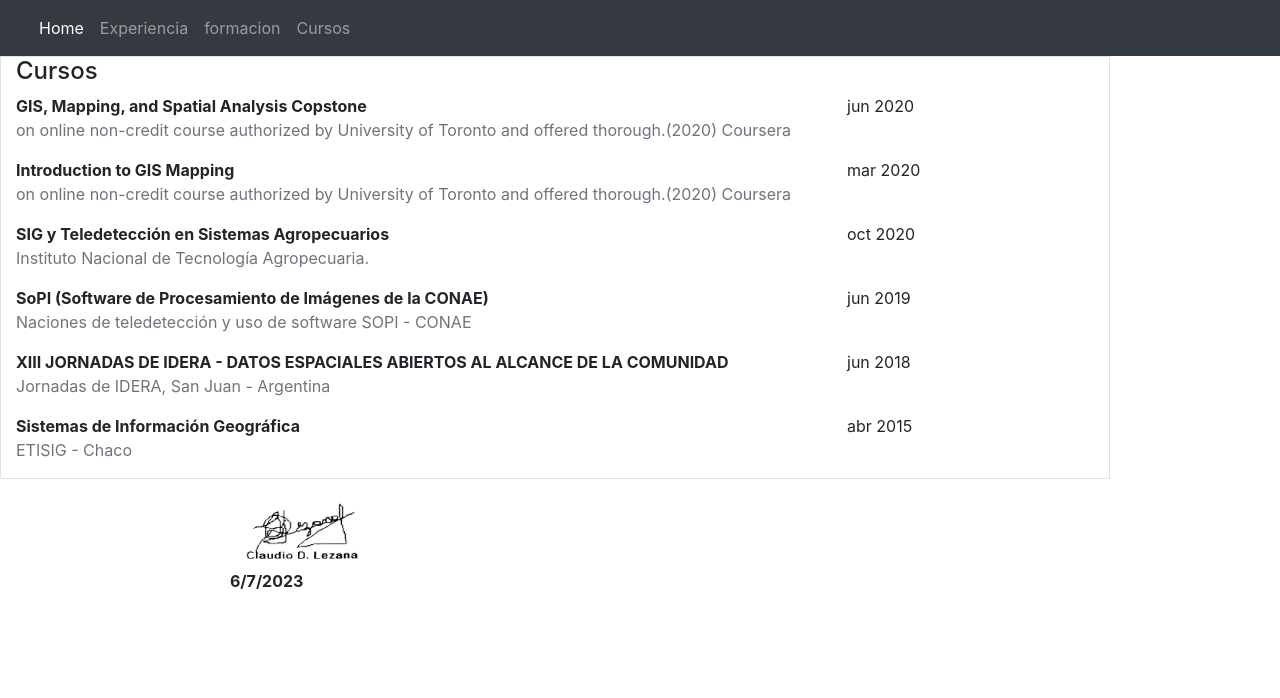
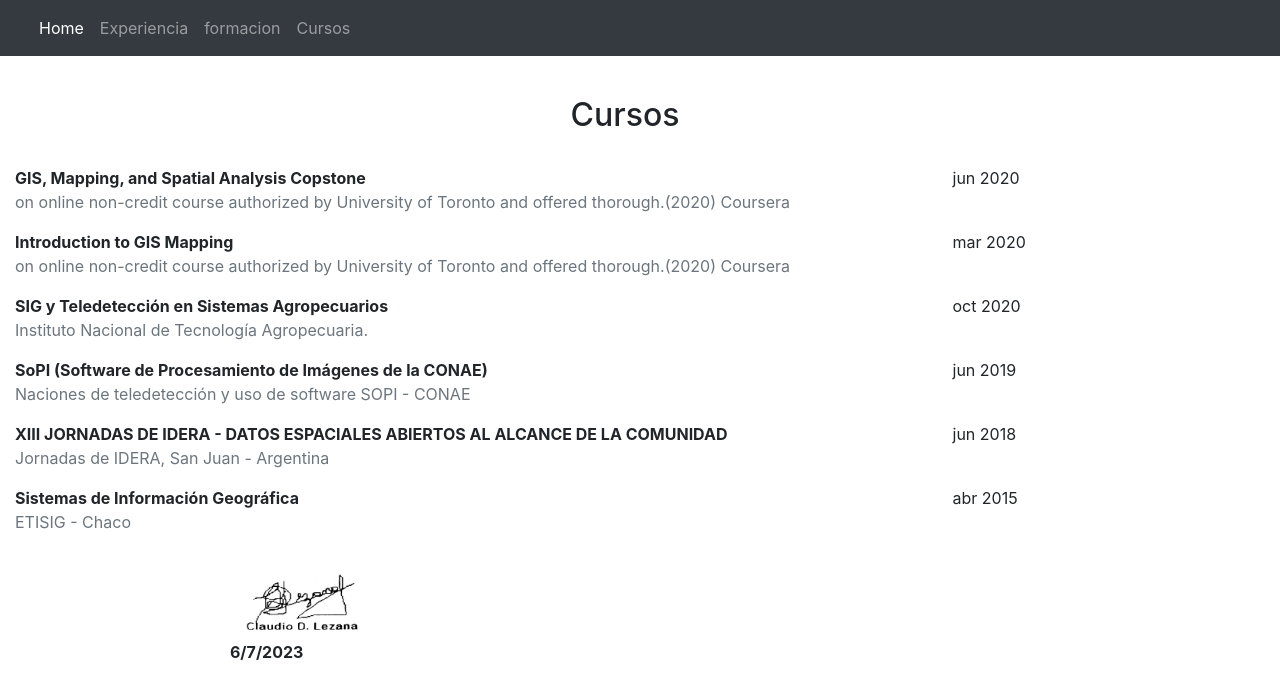
Before and after one commit to LezanaMauricioSebastian/CVclaudiolezana2, a plain HTML site: page cursos.html in a window 1280 px wide. Drawn offline with nearby package versions, Linux system fonts and the light colour scheme.

Commit message:
Add files via upload

```diff
--- a/cursos.html
+++ b/cursos.html
@@ -18,11 +18,11 @@
         });
     </script>
 
-    <div class="row  container">
-        <div class=" mr-0 px-0 container-fluid">
+    <div class="row  container-fluid">
+        <div class="mx-0 px-0 container-fluid">
 
-                    <div class=" border container-fluid">
-                        <h4>Cursos</h4>
+                    <div class="pt-3  container-fluid">
+                        <h2 class="p-4 text-center">Cursos</h2>
                         <div class="row">
                             <p class=" col-9 font-weight-bold m-0">
                                 GIS, Mapping, and Spatial Analysis Copstone
```
